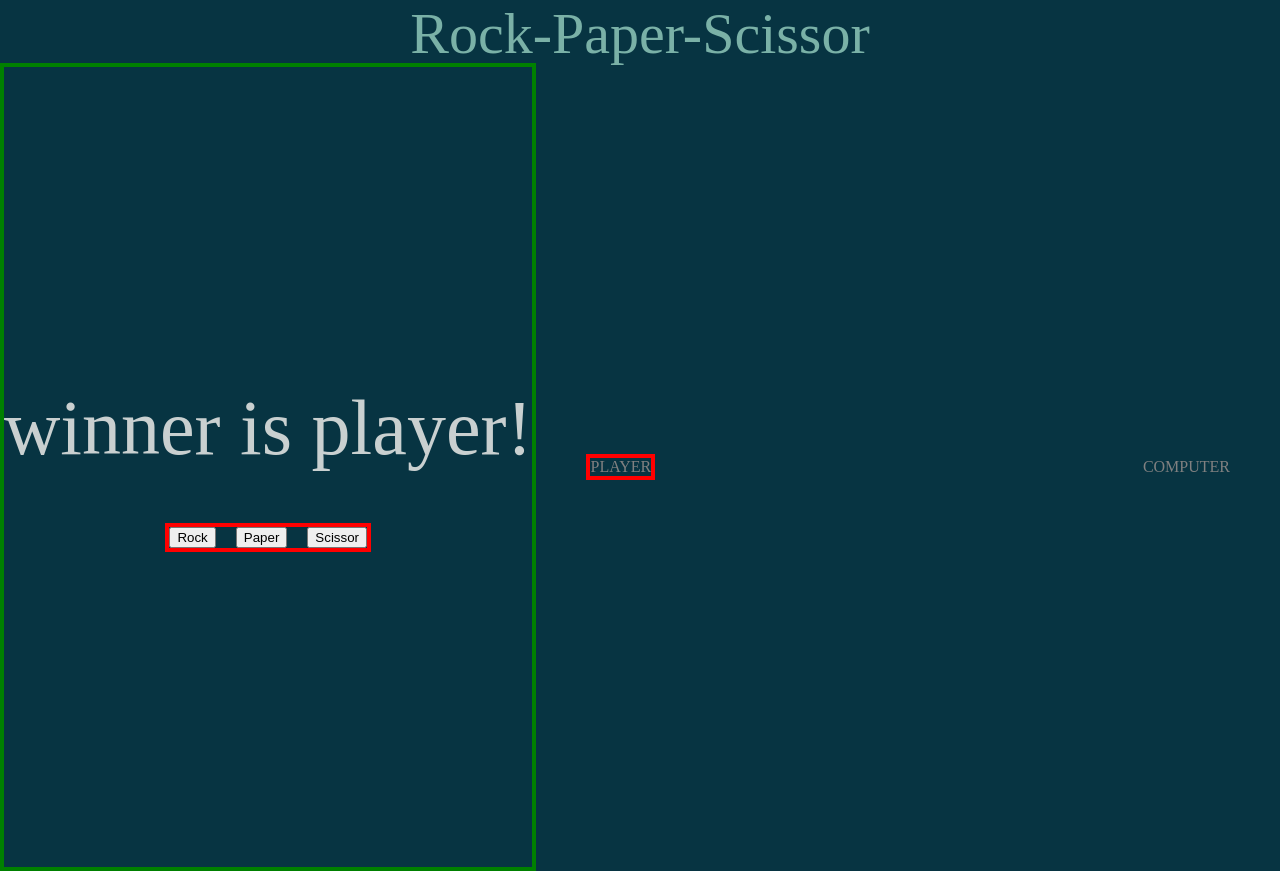
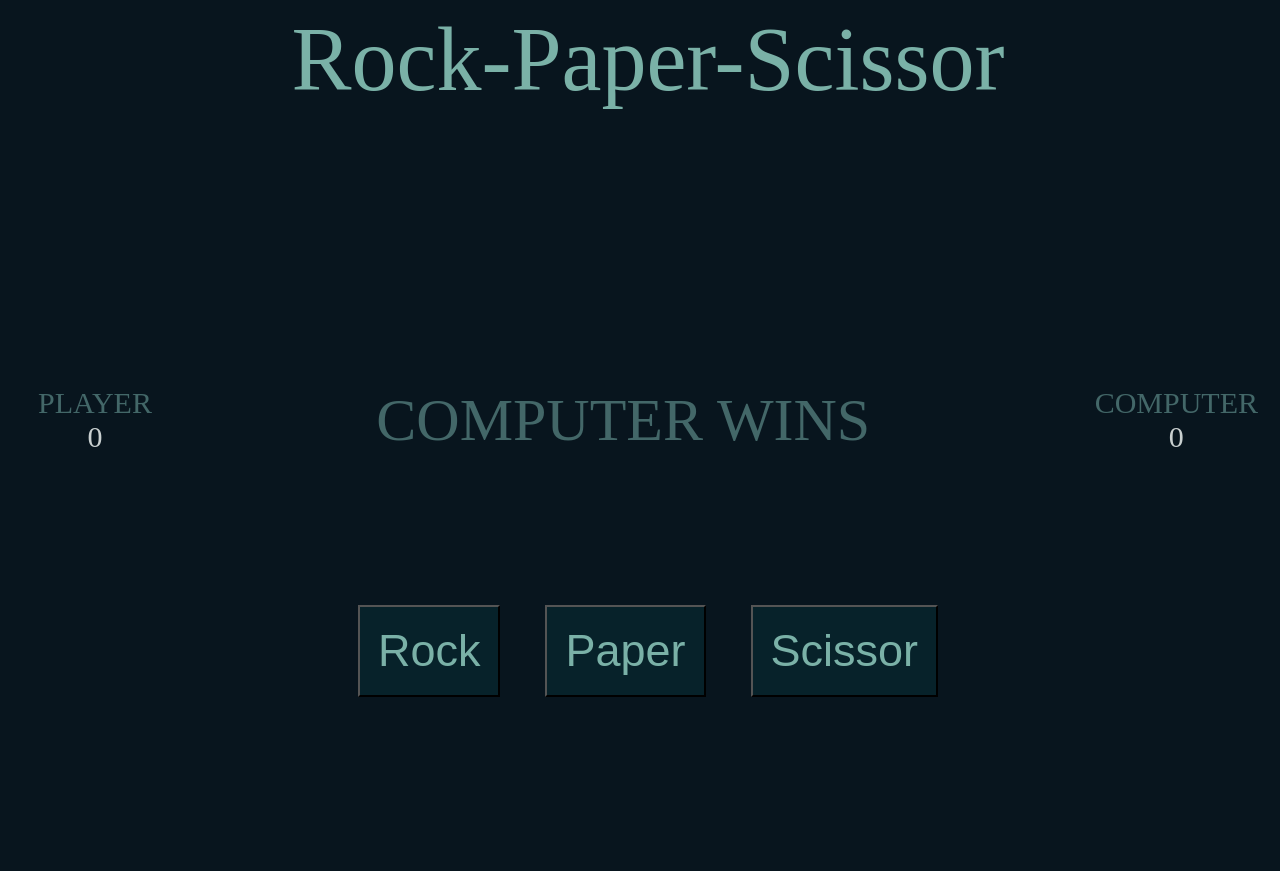
Before and after one commit to weifengtan/Rock-Paper-Scissors, a plain HTML site: page index.html in a window 1280 px wide. After the commit the page ends 816 px from the top, so only its background shows below. Drawn offline with Linux system fonts and the light colour scheme.

Commit message:
redid the whole html with new containers, and added colors and some variables for js

```diff
--- a/css.css
+++ b/css.css
@@ -1,63 +1,77 @@
-body {
+:root {
+    --stormWhite: rgb(201,208,208);
+    --stormLightGreen: rgb(122,177,167);
+    --stormDarkGreen: rgb(67,103,104);
+    --stormLightBlack: rgb(7,34,42);
+    --stormDarkBlack: rgb(8,21,30);
+}
+
+body{
+    background-color: var(--stormDarkBlack);
     height: 100vh;
     width: 100vw;
-    margin: 0px;
-    background-color: #073442;
     overflow: hidden;
+    display: flex;
+    flex-direction: column;
 }
 
 .title {
-    font-size: 58px;
-    color: rgb(122, 177, 167);
-    text-align: center;
+    color: var(--stormLightGreen);
+    font-size: 90px;
+    align-self: center;
 }
 
-.big-container {
+.content {
     display: flex;
-    justify-content: center;
-    align-items: center;
-    width: 100vw;
-    height: 100vh;
+    justify-content: space-between;
+    color: var(--stormDarkGreen);
+    margin-top: 275px;
 }
 
-.container {
-    display: flex;
-    flex-direction: column;
-    justify-content: center;
-    align-items: center;
-    height: 100vh;
-    border: 4px solid green;
+.right-side {
+    font-size: 30px;
+    margin-left: 30px;
 }
 
-.display-container {
-    border: 4px solid blue;
-    display: flex;
-    flex-direction: column;
-    justify-content: center;
-    align-items: center;
-
+.right-side-number {
+    text-align: center;
+    color: var(--stormWhite);
 }
 
-.results {
-    margin-bottom: 50px;
-    color: rgb(201, 208, 208);
-    font-size: 78px;
+.middle {
+    font-size: 60px;
 }
 
-.player-score {
-    color: gray;
-    margin-right: auto;
-    margin-left: 50px;
-    border: 4px solid red;
-}
-.computer-score {
-    color: gray;
-    margin-left: auto;
-    margin-right: 50px;
+.left-side {
+    margin-right: 30px;
+    font-size: 30px
 }
 
-.rps-button-container {
-    border: 4px solid red;
+.left-side-number {
+    text-align: center;
+    color: var(--stormWhite);
+}
+
+.buttons {
+    align-self: center;
+    margin-top: 150px;
     display: flex;
-    gap: 20px;
+    gap: 45px;
 }
+
+.rock-button,
+.paper-button,
+.scissor-button {
+    font-size: 45px;
+    background-color: var(--stormLightBlack);
+    color: var(--stormLightGreen);
+    padding: 18px;
+}
+
+.rock-button:hover,
+.paper-button:hover,
+.scissor-button:hover {
+    color: var(--stormWhite);
+    background-color: var(--stormDarkBlack);
+    transition: 0.4s;
+}
--- a/index.html
+++ b/index.html
@@ -8,17 +8,23 @@
     </head>
     <body>
         <div class="title"> Rock-Paper-Scissor </div>
-        <div class="big-container">
-            <div class="container">
-                <div class="results"> winner is player! </div>
-                <div class = 'rps-button-container'>
-                    <button class="rock"> Rock </button>
-                    <button class="paper"> Paper </button>
-                    <button class="scissors"> Scissor </button>
-                </div>
+        <div class="content">
+            <div class="right-side">
+                <div class="right-side-name"> PLAYER </div>
+                <div class="right-side-number"> 0 </div>
             </div>
-            <div class="player-score"> PLAYER </div>
-            <div class="computer-score"> COMPUTER </div>
+            <div class="middle">
+                <div class="middle-content"> COMPUTER WINS </div>
+            </div>
+            <div class="left-side">
+                <div class="left-side-name"> COMPUTER </div>
+                <div class="left-side-number"> 0 </div>
+            </div>
+        </div>
+        <div class="buttons">
+            <button class="rock-button"> Rock </button>
+            <button class="paper-button"> Paper </button>
+            <button class="scissor-button"> Scissor </button>
         </div>
     </body>
 </html>
--- a/js.js
+++ b/js.js
@@ -43,7 +43,7 @@ function playRound(playerSelection){
     if(playerSelection == "Rock"){
         playerNumber = 1;
     }
-    else if (playerSelection == "Scissors"){
+    else if (playerSelection == "Scissor"){
         playerNumber = 2;
     }
     else{
@@ -53,7 +53,7 @@ function playRound(playerSelection){
     if(computerSelection == "Rock"){
         computerNumber = 1;
     }
-    else if(computerSelection == "Scissors"){
+    else if(computerSelection == "Scissor"){
         computerNumber = 2;
     }
     else{
@@ -66,19 +66,31 @@ function playRound(playerSelection){
 
     if (winner == 1){
         console.log (`You win! ${playerSelection} beats ${computerSelection}!`)
-        return;
+        return (`win`);
     }
     else if (winner == 3){
         console.log (`It's a tie! ${computerSelection} ties with ${playerSelection}!`);
-        return;
+        return (`tie`);
     }
     else {
         console.log (`You lose! ${computerSelection} beats ${playerSelection}!`);
-        return;
+        return (`lose`);
     }
 }
 
-const rpsButtons = document.querySelectorAll('div.rps-button-container button');
+const rpsButtons = document.querySelectorAll('div.buttons button');
 rpsButtons.forEach((button) => {
     button.addEventListener('click', () => playRound(button.className));
 });
+
+let player_winnings = 0;
+let computer_winnings = 0;
+let winner_display;
+
+const right_side_number = document.querySelector('right-side-number');
+const left_side_number = document.querySelector('left-side-number');
+const middle_content = document.querySelector('middle-content');
+
+for (let i = 0; i < 5; i++){
+    if
+}
```
Also changed, not shown: 1 other file.
